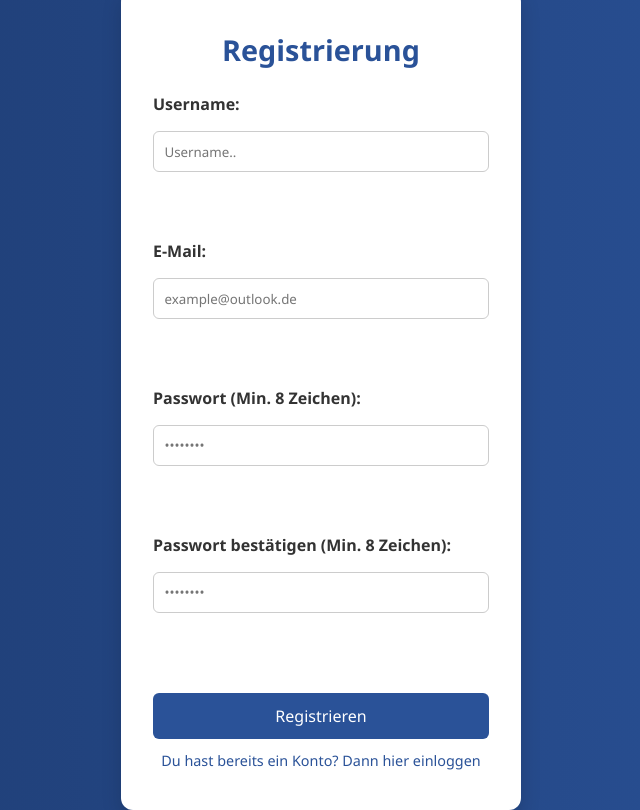
After one commit to slxshx/SATRACK, a PHP site: page /register in a window 1280 px wide. The commit adds this page. Shown: the whole page, without its empty margins (319-959 px from the left). Run offline with PHP 8.4, Linux system fonts and the light colour scheme.

Commit message:
Major update: implemented fully functional register/login system. Routing, DB-Connection and Error-Catching are also functional. Improved create (Insert) function in Model. Created register php, set a timezone default in config/app. Session Management fully functional.

```diff
--- a/app/Controllers/AuthController.php
+++ b/app/Controllers/AuthController.php
@@ -71,4 +71,127 @@ class AuthController
             $this->showLogin();
         }
     }
+
+    public function showRegister()
+    {
+        // Bei GET-Anfrage wollen wir nur die Seite laden
+        if ($_SERVER['REQUEST_METHOD'] === 'GET') {
+            require __DIR__ . '/../Views/register.php';
+        }
+    }
+
+    public function register()
+    {
+        try {
+            // Wenn nicht POST dann wahrscheinlich GET und dabei soll nur die Seite mit leerem Formular angezeigt werden
+            if ($_SERVER['REQUEST_METHOD'] !== 'POST') {
+                $this->showRegister();
+                return;
+            }
+
+            // Erste Validierung zum Check ob in den Feldern überhaupt etwas drinnen steht UND ob Password und verifyPassword den gleichen Inhalt haben
+            if (empty($_POST['username']) || empty($_POST['email']) || empty($_POST['password']) || empty($_POST['verifyPassword'])) {
+                $_SESSION['RegisterDataIsMissing'] = 'Bitte fülle alle Felder aus.';
+                $this->showRegister();
+                return;
+            }
+
+
+            // Eingaben säubern, wie leerzeichen etc.
+            $username = trim($_POST['username']);
+            $email = trim($_POST['email']);
+            $password = $_POST['password'];
+            $verifiedPassword = $_POST['verifyPassword'];
+            $createdAt = date('Y-m-d H:i:s');
+
+
+            // Checken ob ein Nutzer mit dem Nutzernamen oder der E-Mail schon existiert
+            $userByUsername =  User::findByUsername($username);
+
+            // Validierung für den Username, schauen ob bereits einer existiert:
+            if ($userByUsername) {
+                $_SESSION['RegisterUsernameAlreadyExists'] = 'Dieser Username wird bereits verwendet.';
+                $_SESSION['old_username'] = $username;
+                $_SESSION['old_email'] = $email;
+
+                $this->showRegister();
+                return;
+            }
+
+            // Checken ob die Email bereits registriert ist:
+            $userByEmail = User::findByEmail($email);
+
+            // Validierung der E-Mail und bestätigen eines gültigen E-Mail Formats:
+            if (!filter_var($email, FILTER_VALIDATE_EMAIL)) {
+                $_SESSION['invalidEmail'] = 'Ungültiges E-Mail-Format.';
+                $_SESSION['old_username'] = $username;
+                $this->showRegister();
+                return;
+            }
+
+            // Wenn E-Mail korrekt ist, Überprüfung ob bereits ein User mit dieser E-Mail existiert
+            if ($userByEmail) {
+                $_SESSION['RegisterEmailAlreadyExists'] = 'Diese E-Mail wird bereits verwendet.';
+                $_SESSION['old_username'] = $username;
+                $this->showRegister();
+                return;
+            }
+
+            // Passwortlänge checken
+            if (strlen($password) < 8) {
+                $_SESSION['RegisterPasswordTooShort'] = 'Das eingegebene Passwort ist zu kurz.';
+                $_SESSION['old_username'] = $username;
+                $_SESSION['old_email'] = $email;
+                $this->showRegister();
+                return;
+            }
+
+            // Checken ob Password und verifyPassword identisch sind
+            if ($password !== $verifiedPassword) {
+                $_SESSION['RegisterPasswordsNotIdentical'] = 'Deine Passwörter stimmen nicht überein.';
+                $_SESSION['old_username'] = $username;
+                $_SESSION['old_email'] = $email;
+                $this->showRegister();
+                return;
+            }
+
+            // Password hashen
+            $password = password_hash($password, PASSWORD_DEFAULT);
+
+            // Array vorbereiten zum Anlegen in die DB
+            $data = [
+                'username' => $username,
+                'email' => $email,
+                'password_hash' => $password,
+                'created_at' => $createdAt
+            ];
+
+            // Anlegen eines neuen NutzerObjekts und speichern in die Datenbank
+            $addedUser = new User($data);
+            $userId = $addedUser->create($data);
+
+            //Überprüfung ob speichern erfolgreich war
+            if (!$userId) {
+                $_SESSION['ErrorAddingUserToDB'] =  'Fehler beim speichern des neuen Kontos. Bitte probiere es erneut.';
+                $this->showRegister();
+                return;
+            }
+
+            // Registrierung erfolgreich → Nutzer-ID in die Session speichern
+            $_SESSION['user_id'] = $userId;
+            $_SESSION['username'] = $username;
+
+            // Weiterleiten nach erfolgreicher Registrierung
+            $_SESSION['RegisterSucceeded'] = 'Konto wurde erfolgreich erstellt.';
+            header('Location: /login');
+            exit;
+        } catch (Exception $e) {
+            // Allgemeiner Fehler
+            $_SESSION['RegisterError'] = 'Es ist ein Fehler bei der Registrierung aufgetreten.';
+            $this->showRegister();
+            return;
+        }
+    }
+
+    public function logout() {}
 }
--- a/app/Core/Model.php
+++ b/app/Core/Model.php
@@ -82,7 +82,7 @@ class Model
             $stmt->execute($data);
 
             // Gibt zurück, wie viele Zeilen eingefügt wurden
-            return $stmt->rowCount();
+            return $this->db->lastInsertId();
         } catch (PDOException $e) {
             throw new \RuntimeException('Fehler beim einfügen der Daten.', 0, $e);
         }
--- a/app/Views/login.php
+++ b/app/Views/login.php
@@ -16,7 +16,7 @@ function flash(string $key): ?string
 <head>
     <meta charset="UTF-8">
     <meta name="viewport" content="width=device-width, initial-scale=1.0">
-    <link rel="stylesheet" href="/public/login.css">
+    <link rel="stylesheet" href="/css/auth.css">
     <title>SATRACK Login</title>
 </head>
 
--- /dev/null
+++ b/app/Views/register.php
@@ -0,0 +1,61 @@
+<?php
+function flash(string $key): ?string
+{
+    if (!empty($_SESSION[$key])) {
+        $msg = $_SESSION[$key];
+        unset($_SESSION[$key]);
+        return $msg;
+    }
+    return null;
+}
+
+?>
+<!DOCTYPE html>
+<html lang="en">
+
+<head>
+    <meta charset="UTF-8">
+    <meta name="viewport" content="width=device-width, initial-scale=1.0">
+    <link rel="stylesheet" href="/css/auth.css">
+    <title>SATRACK Registrierung</title>
+</head>
+
+<body>
+    <!-- Flash‑Fehler ausgeben -->
+    <?php foreach (['invalidEmail', 'RegisterDataIsMissing', 'RegisterUsernameAlreadyExists', 'RegisterEmailAlreadyExists', 'RegisterPasswordTooShort', 'RegisterPasswordsNotIdentical', 'ErrorAddingUserToDB', 'RegisterError'] as $flashKey): ?>
+        <?php if ($msg = flash($flashKey)): ?>
+            <div class="flash-error"><?= htmlspecialchars($msg) ?></div>
+        <?php endif; ?>
+    <?php endforeach; ?>
+
+
+    <div class="form">
+        <form method="POST" action="/register">
+            <div class="form--header">
+                <h2>Registrierung</h2>
+            </div>
+
+            <div class="input--field">
+                <label for="username">Username:</label>
+                <input type="text" name="username" placeholder="Username.." value="<?= $_SESSION['old_username'] ?? '' ?>" required>
+                <br><br>
+                <label for="email">E‑Mail:</label>
+                <input type="text" name="email" placeholder="example@outlook.de" value="<?= $_SESSION['old_email'] ?? '' ?>" required>
+                <br><br>
+                <label for="password">Passwort (Min. 8 Zeichen):</label>
+                <input type="password" name="password" placeholder="••••••••" required>
+                <br><br>
+                <label for="verifyPassword">Passwort bestätigen (Min. 8 Zeichen):</label>
+                <input type="password" name="verifyPassword" placeholder="••••••••" required>
+                <br><br>
+            </div>
+            <?php unset($_SESSION['old_username'], $_SESSION['old_email']); ?>
+            <div class="form--actions">
+                <button type="submit">Registrieren</button>
+                <a href="/login">Du hast bereits ein Konto? Dann hier einloggen</a>
+            </div>
+        </form>
+    </div>
+</body>
+
+</html>
--- /dev/null
+++ b/config/app.php
@@ -0,0 +1,5 @@
+<?php
+
+return [
+    'timezone' => 'Europe/Berlin'
+];
--- /dev/null
+++ b/public/css/auth.css
@@ -0,0 +1,100 @@
+* {
+    box-sizing: border-box;
+    margin: 0;
+    padding: 0;
+    font-family: 'Segoe UI', Tahoma, Geneva, Verdana, sans-serif;
+}
+
+body {
+    background: linear-gradient(to right, #1e3c72, #2a5298);
+    height: 100vh;
+    display: flex;
+    justify-content: center;
+    align-items: center;
+}
+
+.form {
+    background-color: #fff;
+    padding: 2.5rem 2rem;
+    border-radius: 12px;
+    box-shadow: 0 8px 20px rgba(0, 0, 0, 0.15);
+    width: 100%;
+    max-width: 400px;
+}
+
+.form--header {
+    text-align: center;
+    margin-bottom: 1.5rem;
+}
+
+.form--header h2 {
+    font-size: 1.8rem;
+    color: #2a5298;
+}
+
+.input--field {
+    display: flex;
+    flex-direction: column;
+    gap: 0.75rem;
+}
+
+.input--field label {
+    font-weight: bold;
+    color: #333;
+    margin-bottom: 0.25rem;
+}
+
+.input--field input {
+    padding: 0.65rem;
+    border-radius: 6px;
+    border: 1px solid #ccc;
+    transition: border-color 0.3s;
+}
+
+.input--field input:focus {
+    border-color: #2a5298;
+    outline: none;
+}
+
+.form--actions {
+    margin-top: 1.5rem;
+    display: flex;
+    flex-direction: column;
+    gap: 0.75rem;
+    text-align: center;
+}
+
+.form--actions button {
+    background-color: #2a5298;
+    color: white;
+    padding: 0.75rem;
+    border: none;
+    border-radius: 6px;
+    font-size: 1rem;
+    cursor: pointer;
+    transition: background-color 0.3s;
+}
+
+.form--actions button:hover {
+    background-color: #1e3c72;
+}
+
+.form--actions a {
+    color: #2a5298;
+    font-size: 0.9rem;
+    text-decoration: none;
+}
+
+.form--actions a:hover {
+    text-decoration: underline;
+}
+
+.flash-error {
+    background-color: #ffdddd;
+    color: #a10000;
+    padding: 0.75rem 1rem;
+    border: 1px solid #e60000;
+    border-radius: 6px;
+    margin-bottom: 1rem;
+    text-align: center;
+}
--- a/public/index.php
+++ b/public/index.php
@@ -5,6 +5,9 @@ use App\Core\Router;
 use App\Controllers\AuthController;
 
 require __DIR__ . '/../vendor/autoload.php';
+$config = require __DIR__ . '/../config/app.php';
+date_default_timezone_set($config['timezone']);
+
 // Session starten
 session_start();
 
@@ -14,8 +17,7 @@ $router = new Router();
 $router->get('/login', [AuthController::class, 'showLogin']);
 $router->post('/login', [AuthController::class, 'handleLogin']);
 
+$router->get('/register', [AuthController::class, 'showRegister']);
+$router->post('/register', [AuthController::class, 'register']);
 
 $router->dispatch();
-
-$url = $_GET['url'] ?? 'home';
-echo "Du rufst die Route '$url' auf!";
--- a/public/login.css
+++ /dev/null
@@ -1,3 +0,0 @@
-body {
-    background-color: rgb(0, 0, 0);
-}
```
Also changed, not shown: app/Models/User.php (+17 -0 lines).
